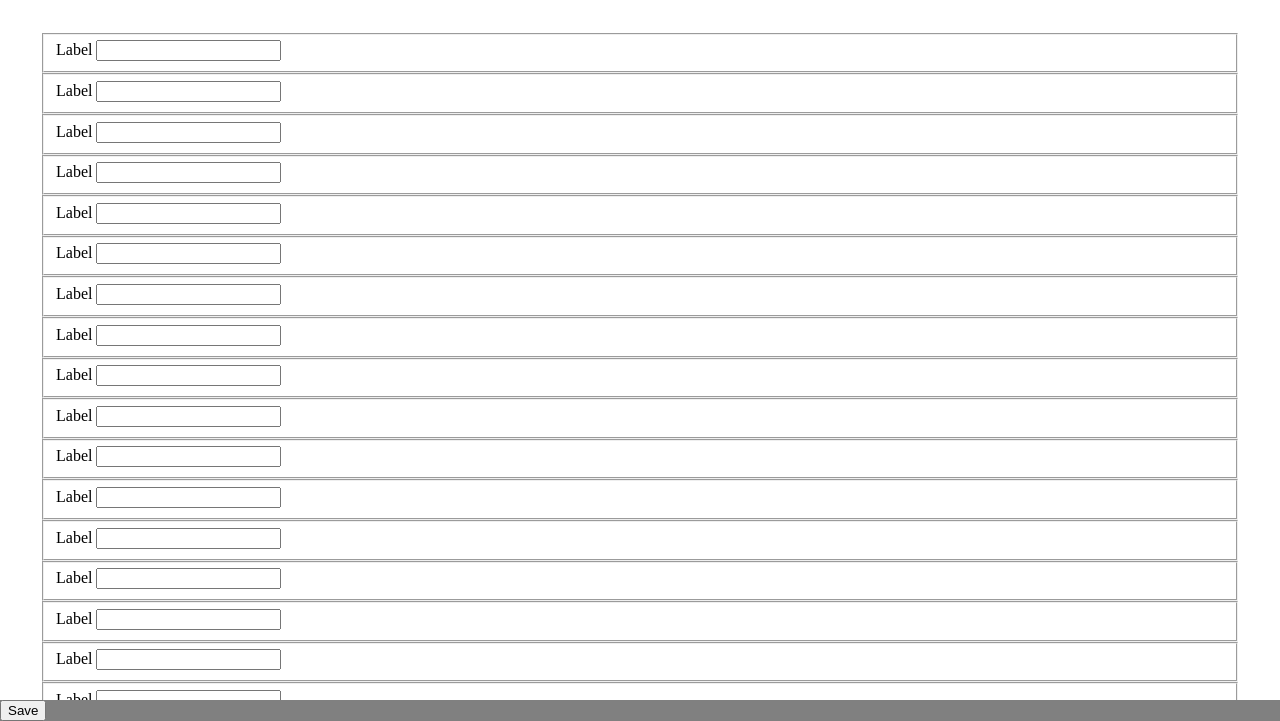
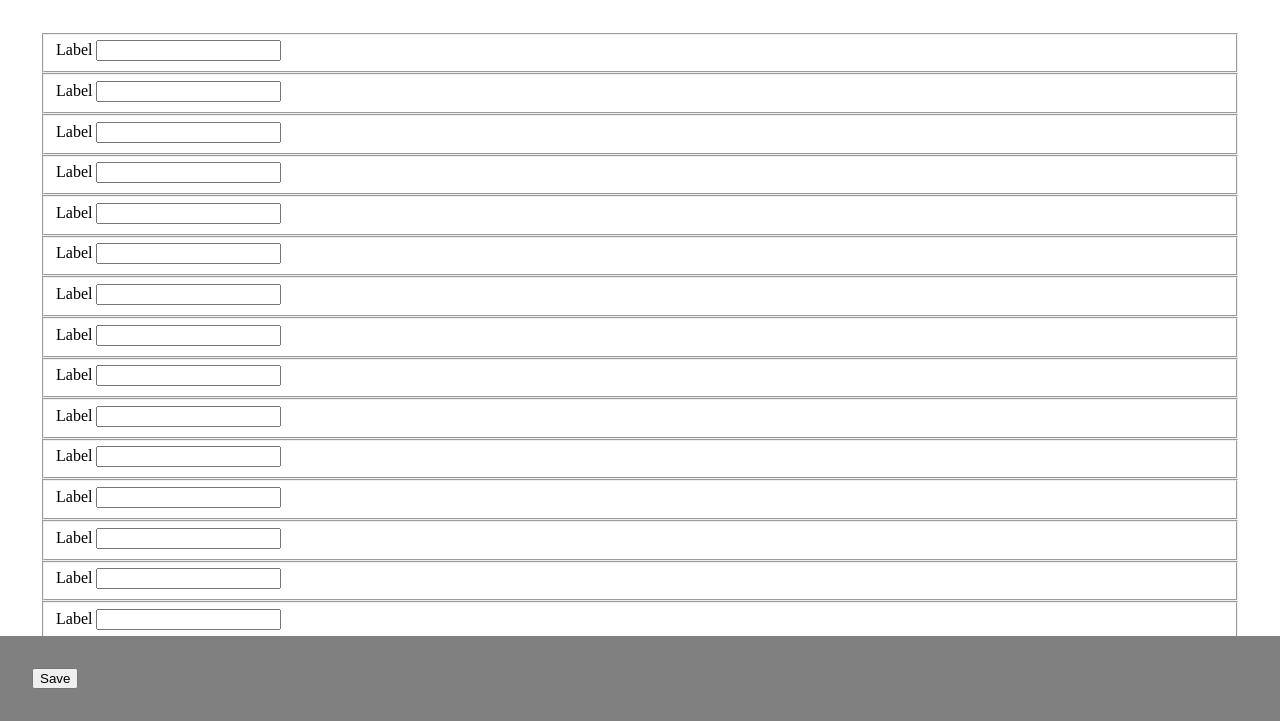
Before and after one commit to m4krill/lab, a plain HTML site: page index.html in a window 1280 px wide. Shown: the part 79-800 px from the top of the page. Drawn offline with Linux system fonts and the light colour scheme.

Commit message:
Update index.html

```diff
--- a/index.html
+++ b/index.html
@@ -10,12 +10,15 @@ form {
   padding: 2rem;
 }
 .button-bar {
+  padding: 2rem;
   background: gray;
   position: fixed;
   width: 100%;
   bottom: 0;
   left: 0;
   right: 0;
+  margin-bottom: env(safe-area-inset-bottom, 0);
+  will-change: bottom;
 }
 
 .content {
```
